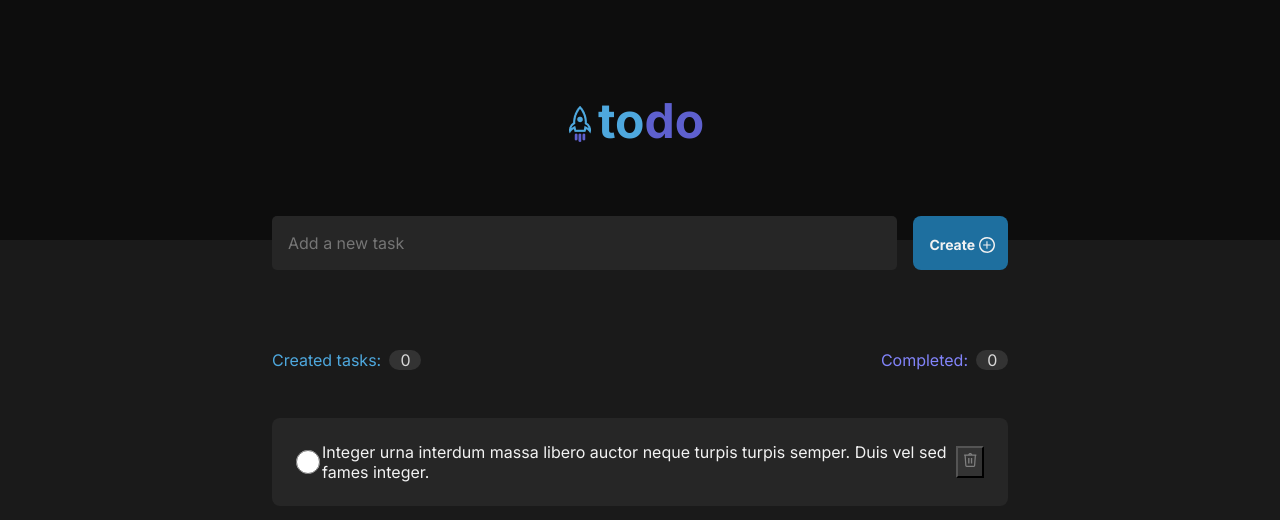
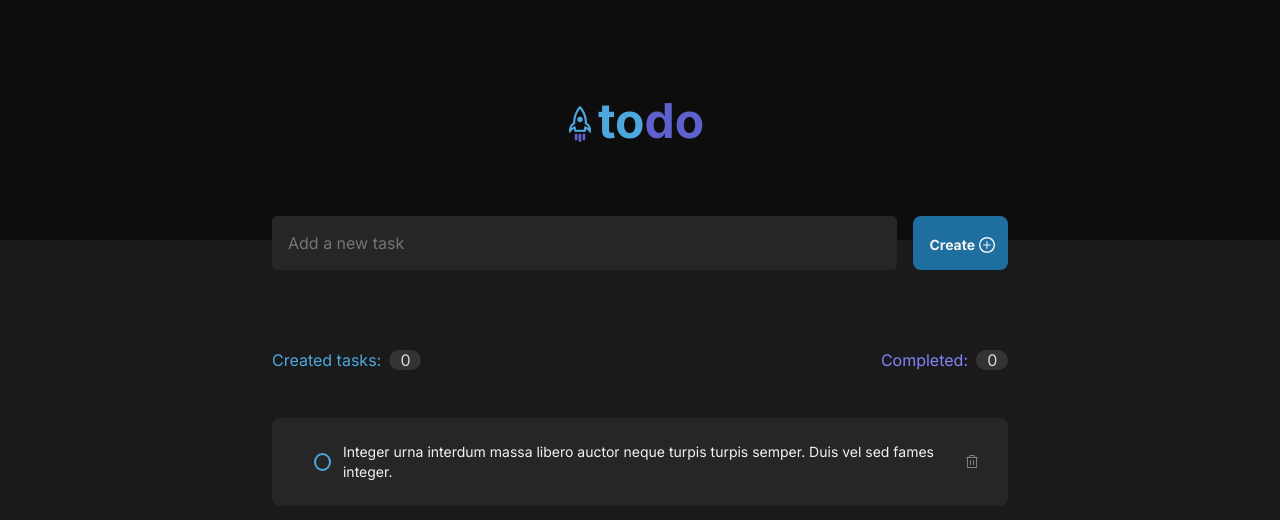
Before and after one commit to WGabrielM/todolist-react-desafio, a React (Vite) app: page / in a window 1280 px wide. Shown: the top 520 px of the page. Built offline with nearby package versions, Linux system fonts and the light colour scheme.

Commit message:
add style and start make interactive

```diff
--- a/package.json
+++ b/package.json
@@ -10,6 +10,7 @@
     "preview": "vite preview"
   },
   "dependencies": {
+    "@phosphor-icons/react": "^2.1.5",
     "react": "^18.2.0",
     "react-dom": "^18.2.0"
   },
--- a/src/App.tsx
+++ b/src/App.tsx
@@ -1,16 +1,25 @@
 import Header from "./components/Header/Header";
 
+import { useState } from "react";
 import "./App.module.css";
 import AddTask from "./components/AddTask/AddTask";
 import Task from "./components/Task/Task";
 
+export interface ITask {
+  id: number;
+  text: string;
+  isChecked: boolean;
+}
+
+
 function App() {
-  return(
+  const [tasks] = useState<ITask[]>([]);
+  return (
     <>
       <Header />
 
       <AddTask />
-      <Task />
+      <Task data={tasks} />
     </>
   );
 }
--- a/src/components/Post/Post.module.css
+++ b/src/components/Post/Post.module.css
@@ -11,26 +11,82 @@
 
   width: 736px;
 
+  label {
+    display: flex;
+    align-items: center;
 
-    input {
-        border: none;
+    gap: 0.75rem;
 
-        color: var(--blue);
-
-        height: 24px;
-        width: 24px;
-    }
-
-
-    label {
+    padding: 3px;
+    margin: 0 15px;
 
     height: 40px;
     width: 632px;
+  }
 
+  label input[type='checkbox'] {
+    display: none;
+  }
+
+  .checkbox {
+    display: flex;
+    align-items: center;
+    justify-content: center;
+
+    border-radius: 100%;
+    transition: 0.2s all;
+
+    height: 1.125rem;
+    width: 1.125rem;
+  }
+
+  .checkbox-unchecked {
+    border: 2px solid var(--blue);
+  }
+
+  .checkbox-unchecked:hover {
+    background-color: rgba(30, 111, 159, 0.2);
+  }
+
+  .checkbox-checked {
+    border: 2px solid var(--purple-dark);
+    background-color: var(--purple-dark);
+  }
+
+  .checkbox-checked:hover {
+    border: 2px solid var(--purple);
+    background-color: var(--purple);
+  }
+
+  .text {
+    line-height: 140%;
+    user-select: none;
+    font-size: 0.875rem;
+    transition: 0.2s all;
+  }
+
+  .text-checked {
+    color: var(--gray-300);
+    text-decoration: line-through;
   }
 
   button {
+    border: none;
+    border-radius: 4px;
+    padding: 5px 4px 2px 4px;
+    background-color: transparent;
+    transition: 0.2s background-color;
+  }
+
+  button line, .container button path {
+    transition: 0.2s fill;
+  }
+
+  button:hover {
     background-color: var(--gray-400);
+  }
 
+  button:hover line, .container button:hover path {
+    fill: var(--danger);
   }
 }
--- a/src/components/Post/Post.tsx
+++ b/src/components/Post/Post.tsx
@@ -1,15 +1,43 @@
+import { ITask } from "../../App";
+import { Check, Trash } from "@phosphor-icons/react";
+
 import style from "./Post.module.css";
 
-export default function Post() {
+interface Props {
+  data: ITask;
+  removeTask: (id: number) => void;
+  toggleTaskStatus: ({ id, value }: { id: number; value: boolean }) => void;
+}
+
+export default function Post({ data, toggleTaskStatus }: Props) {
+  function handleTaskToggle() {
+    toggleTaskStatus({ id: data.id, value: !data.isChecked });
+  }
+
+  function handleRemove() {}
+
+  const checkboxCheckedClassname = data.isChecked
+    ? style["checkbox-checked"]
+    : style["checkbox-unchecked"];
+
+  const paragraphCheckedClassname = data.isChecked ? style["text-checked"] : "";
+
   return (
     <div className={style.post}>
-      <input type="radio" name="task" value="task" />
-      <label>
-        Integer urna interdum massa libero auctor neque turpis turpis semper.
-        Duis vel sed fames integer.
+      <label htmlFor="checkbox" onClick={handleTaskToggle}>
+        <input readOnly type="checkbox" />
+        <span className={`${style.checkbox} ${checkboxCheckedClassname}`}>
+          {data.isChecked && <Check size={12} />}
+        </span>
+
+        <p className={`${style.text} ${paragraphCheckedClassname}`}>
+          Integer urna interdum massa libero auctor neque turpis turpis semper.
+          Duis vel sed fames integer.
+        </p>
       </label>
-      <button title="Delete Task">
-        <img src="/src/assets/trash.svg" alt="Trash" />
+
+      <button onClick={handleRemove} title="Delete Task">
+        <Trash size={16} color="#808080" />
       </button>
     </div>
   );
--- a/src/components/Task/Task.tsx
+++ b/src/components/Task/Task.tsx
@@ -2,12 +2,12 @@ import { useState } from "react";
 import style from "./Task.module.css";
 import Post from "../Post/Post";
 
-export default function Task() {
+export default function Task({ data }) {
   const [have] = useState(true);
   return (
     <>
       {have ? (
-       <Post />
+        <Post data={data} />
       ) : (
         <div className={style.task}>
           <div className={style.notRegistered}>
```
Also changed, not shown: 1 other file (tests, documents, lock files or other folders). Lines whose indentation alone changed are shown as unchanged.
